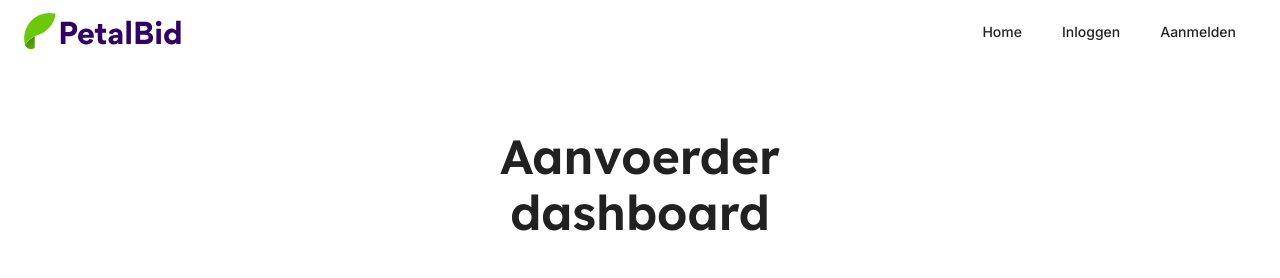
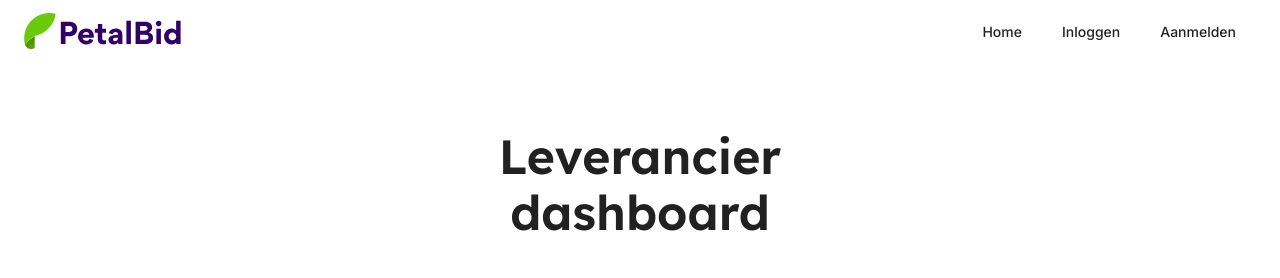
Before and after one commit to alex24106429/DigitaleVeilingklok, a React (Vite) app in the folder client-app/: page /growerdashboard in a window 1280 px wide. Shown: the top 278 px of the page. Built offline with nearby package versions, Linux system fonts and the light colour scheme.

Commit message:
Aanvoerder naar leverancier

```diff
--- a/client-app/src/pages/GrowerDashboard.tsx
+++ b/client-app/src/pages/GrowerDashboard.tsx
@@ -37,7 +37,7 @@ export function GrowerDashboard() {
 					align="center"
 					sx={{ fontWeight: '600', mb: 5 }}
 				>
-					Aanvoerder dashboard
+					Leverancier dashboard
 				</Typography>
 				<Grid container spacing={2.5}>
 					{dashboardActions.map((action, index) => (
```
